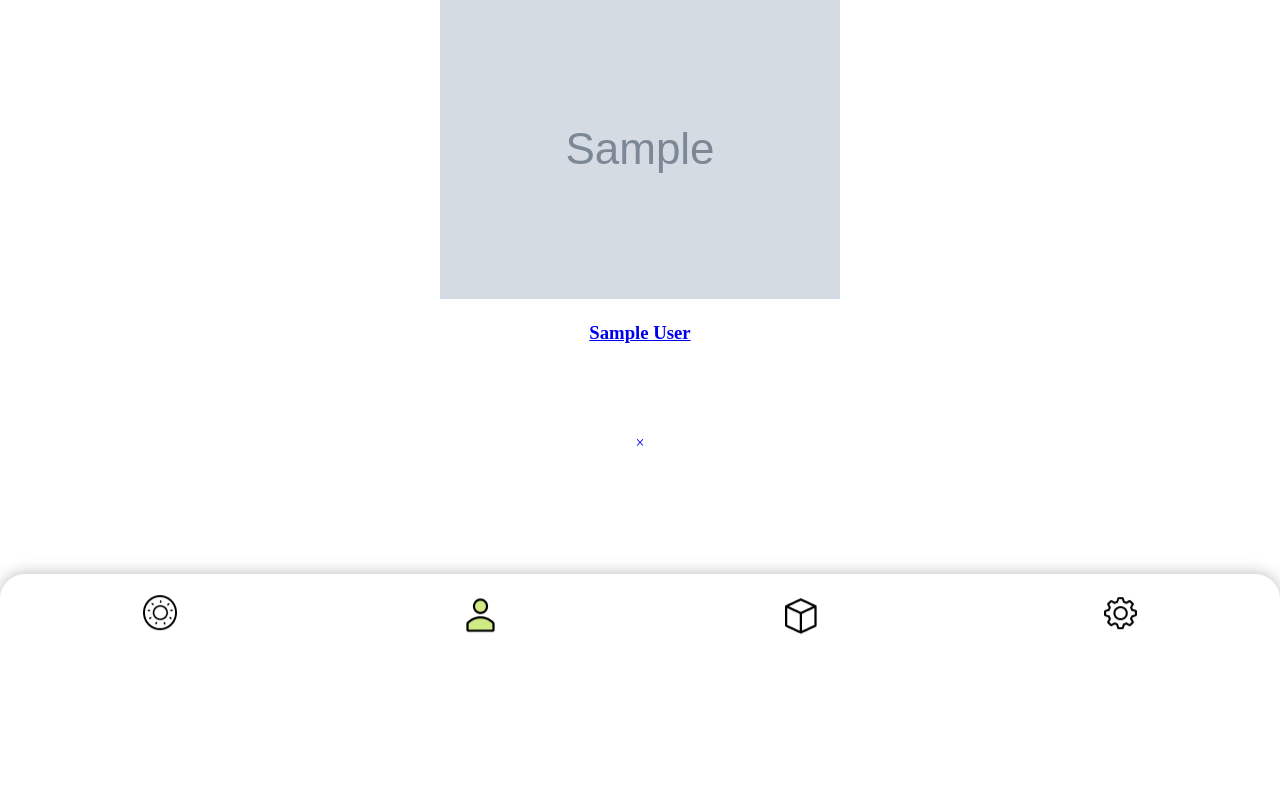
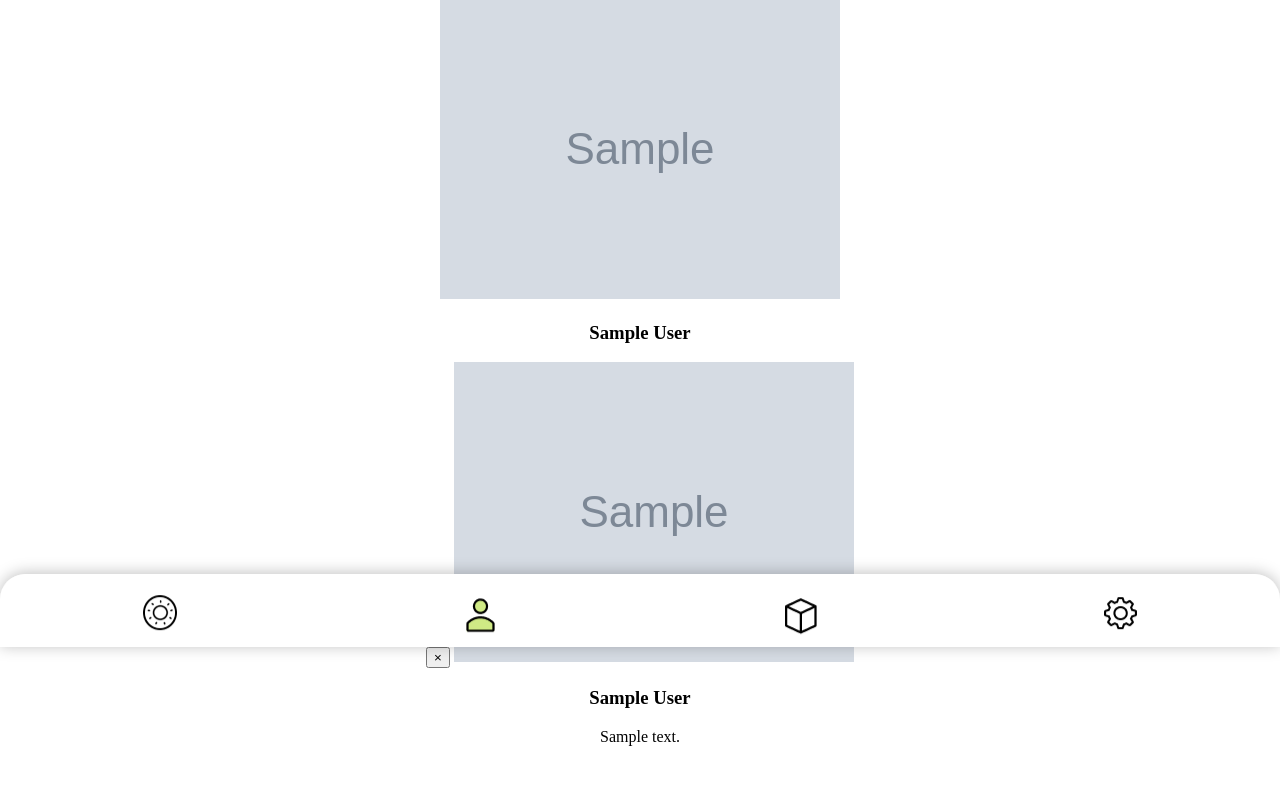
Before and after one commit to gimhanul/KIWE-server, a Django app: page /friends/ in a window 1280 px wide. Shown: the part 153-943 px from the top of the page. Before the commit the page ends 788 px from the top, so only its background shows below. Run offline with Django 3.2, Linux system fonts and the light colour scheme; a user stored in the database is signed in; tables that the repository leaves empty hold one stand-in row (values such as "Sample post"); grey boxes marked "Sample" are stand-in pictures.

Commit message:
New: Popup
but can't show multiple user. only one user

```diff
--- a/static/css/popup.css
+++ b/static/css/popup.css
@@ -1,33 +1,23 @@
-.overay {
+#popup {
+    display: flex;
+    justify-content: center;
+    align-items: center;
     position: fixed;
     top: 0;
-    bottom: 0;
     left: 0;
-    right: 0;
-    background: rgba(0,0,0,0.7);
-    transition: opacity 500ms;
-    visibility: hidden;
-    opacity: 0;
+    width: 100%;
+    height: 100%;
+    background: rgba(0, 0, 0, .7);
+    z-index: 9999;
 }
 
-.overlay:target {
-    visibility: visible;
-    opacity: 1;
+#popup.hide {
+    display: none;
 }
 
-.popup {
-    margin: 70px auto;
+#popup .content {
     padding: 20px;
     background: #fff;
     border-radius: 5px;
-    width: 70%;
-    position: relative;
-    transition: all 5s ease-in-out;
-    height: 40%;
-    overflow: auto;
+    box-shadow: 1px 1px 3px rgba(0, 0, 0, .3);
 }
-
-.popup .close {
-    transition: all 200ms;
-    text-decoration: none;
-}
--- a/templates/friends.html
+++ b/templates/friends.html
@@ -28,20 +28,18 @@
         <br>
         <br>
         {% for one in friends %}
-        <div class="friend">
-          <a href="#popup1">
+        <div class="friend" onclick="javascript:showPopup()" style="display: inline">
             <img src="../media/{{ one.image }}">
             <h3 style="bottom: 35px;">{{ one.name }}</h3>
-          </a>
-
-          <div id="popup1" class="overlay">
-            <div class="popup">
-              <a class="close" href="#">&times;</a>
-            </div>
-
+        </div>
+        <div id="{{ one.id }}" group="popup" value="{{ one.id }}" class="hide">
+          <div class="content">
+            <button onclick="javascript:closePopup()">&times;</button>
+            <img src="../media/{{ one.image }}">
+            <h3>{{ one.name }}</h3>
+            {{ one.description }}
           </div>
         </div>
-        </a>
         {% endfor %}
         <br>
         <br>
@@ -62,3 +60,16 @@
       </div>
     </body>
 </html>
+
+<script>
+  function showPopup() {
+    user = document.getElementsByClassName('hide').value;
+    const popup = document.querySelector('#%s', user);
+    popup.classList.remove('hide');
+  }
+
+  function closePopup() {
+    const popup = document.querySelector('#%s', user);
+    popup.classList.add('hide');
+  }
+</script>
```
